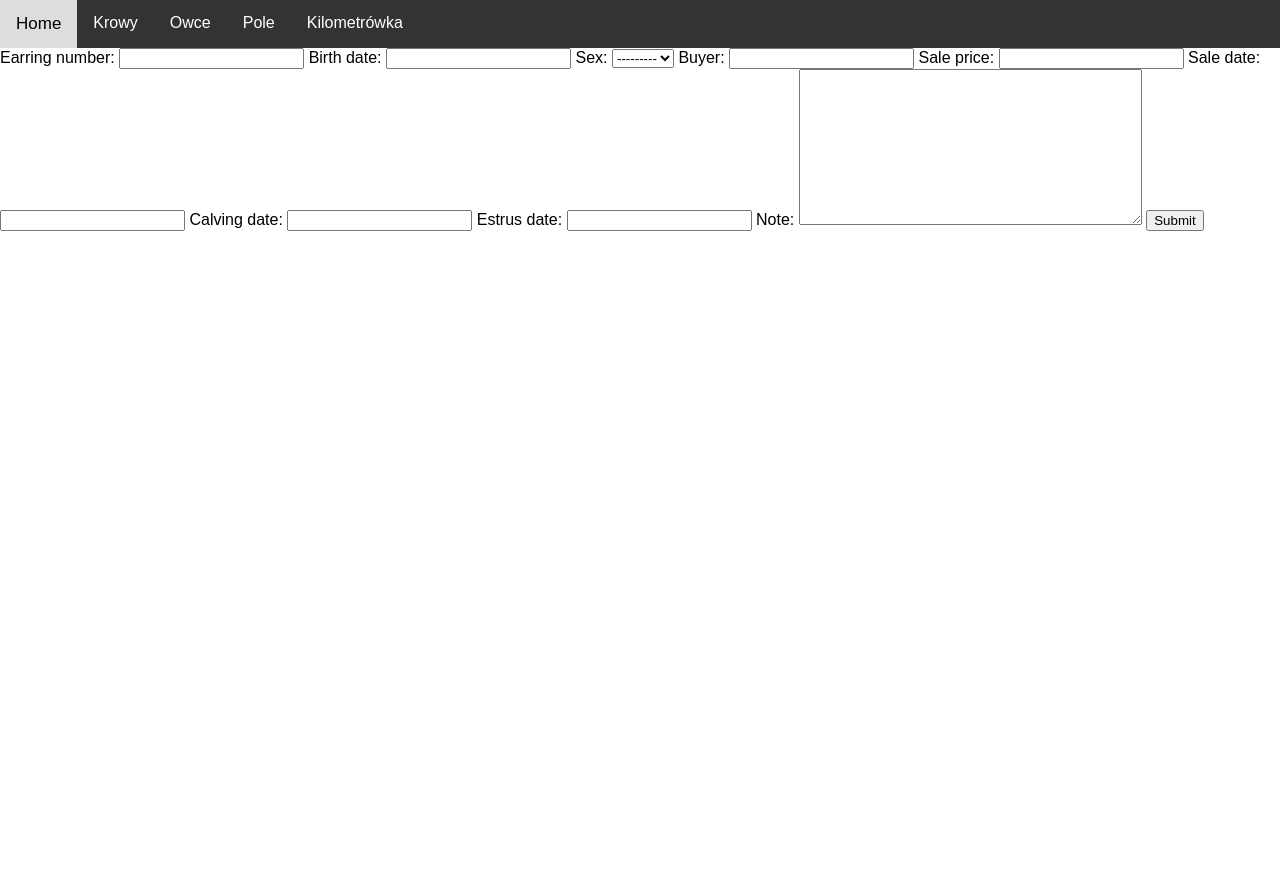
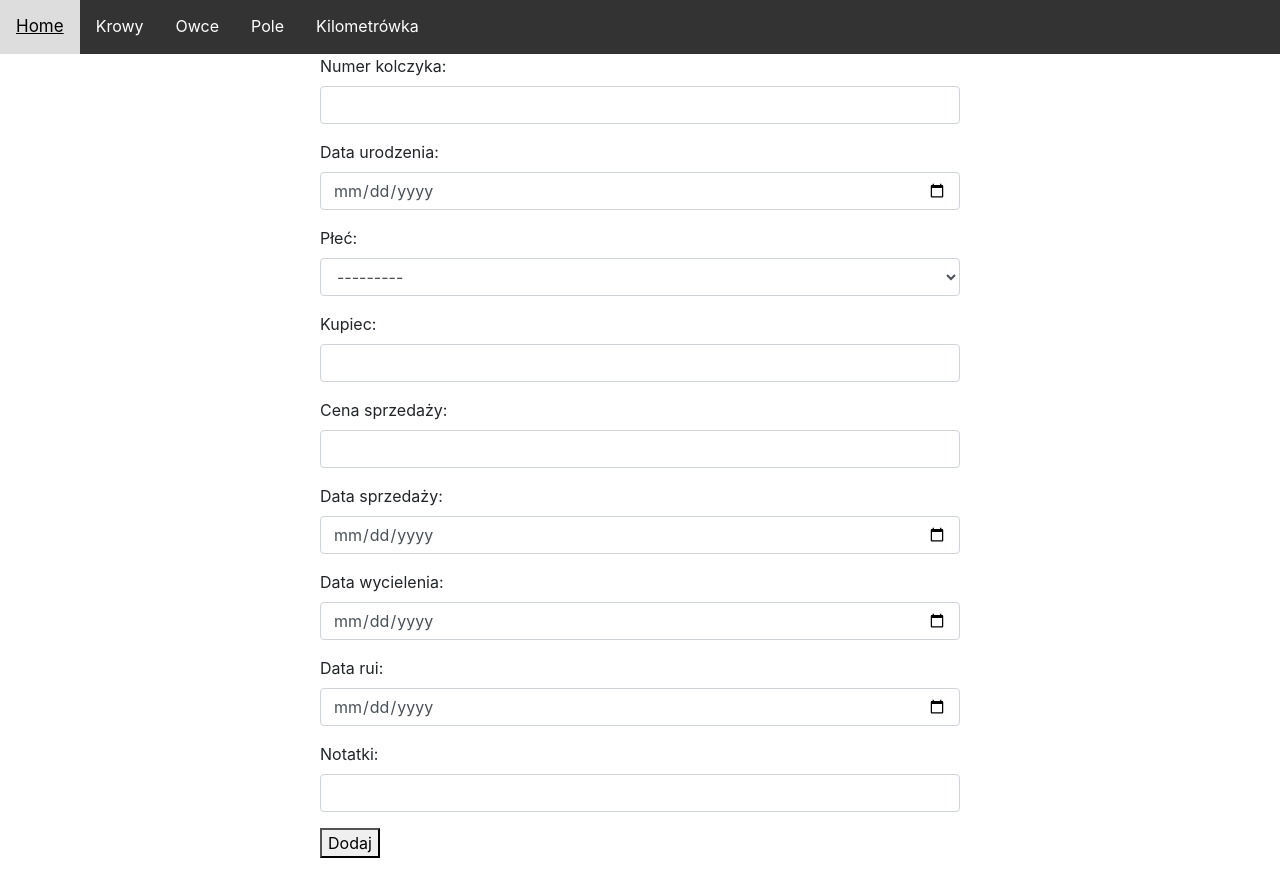
Before and after one commit to rswierc/AgroProject, a Django app: page /cow/create/ in a window 1280 px wide. Before the commit the page ends 231 px from the top, so only its background shows below. Run offline with Django 4.2, Linux system fonts and the light colour scheme.

Commit message:
Applied: edited forms with bootstrap, date input

```diff
--- a/Cows/forms.py
+++ b/Cows/forms.py
@@ -6,7 +6,35 @@
         model = Cow
         fields = '__all__'
         widgets = {
-            'birth_date': forms.DateInput()
+            'earring_number' : forms.TextInput(attrs={'class': 'form-control'}),
+            'birth_date': forms.DateInput(format=('%Y-%m-%d'),
+                 attrs={'class': 'form-control',
+                    'type': 'date'}),
+            'sex' : forms.Select(attrs={'class': 'form-control'}),
+            'buyer' : forms.TextInput(attrs={'class': 'form-control'}),
+            'sale_price' : forms.NumberInput(attrs={'class': 'form-control'}),
+            'sale_date' : forms.DateInput(format=('%Y-%m-%d'),
+                 attrs={'class': 'form-control',
+                'type': 'date'}),
+            'calving_date' : forms.DateInput(format=('%Y-%m-%d'),
+                 attrs={'class': 'form-control',
+                'type': 'date'}),
+            'estrus_date' : forms.DateInput(format=('%Y-%m-%d'),
+                 attrs={'class': 'form-control',
+                'type': 'date'}),
+            'note' : forms.TextInput(attrs={'class': 'form-control'}),
+        }
+
+        labels = {
+            'earring_number' : "Numer kolczyka",
+            'birth_date': "Data urodzenia",
+            'sex' : "Płeć",
+            'buyer' : "Kupiec",
+            'sale_price' : "Cena sprzedaży",
+            'sale_date' : "Data sprzedaży",
+            'calving_date' : "Data wycielenia",
+            'estrus_date' : "Data rui",
+            'note' : "Notatki",
         }
 
 class CowNote(forms.ModelForm):
--- a/Cows/templates/Cows/create.html
+++ b/Cows/templates/Cows/create.html
@@ -1,8 +1,10 @@
 {% extends 'MainPage/main.html' %}
 {% block content %}
-    <form method="post">
-        {{ form }}
-        {% csrf_token %}
-        <button type="submit">Create</button>
-    </form>
+<div class="d-flex justify-content-center">
+<form method="post" class="form-group w-50">
+    {% csrf_token %}
+    {{ form.as_p}}
+    <button type="submit">Dodaj</button>
+</form>
+</div>
 {% endblock %}
--- a/Cows/templates/Cows/order_form.html
+++ /dev/null
@@ -1,10 +0,0 @@
-{% extends 'MainPage/main.html' %}
-{% load static %}
-
-{% block content %}
-<form action="" method='POST'>
-    {% csrf_token %}
-    {{form}}
-    <input type="submit" name="Submit">
-</form>
-{% endblock content %}
--- a/Cows/views.py
+++ b/Cows/views.py
@@ -11,7 +11,6 @@
     }
     return render(request, 'Cows/table.html', context)
 
-
 # creating cow
 def createCow(request):
     if request.method == 'POST':
@@ -23,7 +22,7 @@
         form = CowForm()
 
     context = {"form": form}
-    return render(request, "Cows/order_form.html", context)
+    return render(request, "Cows/create.html", context)
 
 # note cow
 def noteCow(request, pk):
--- a/DjangoProject/settings.py
+++ b/DjangoProject/settings.py
@@ -34,6 +34,7 @@
     'Sheep',
     'MainPage',
     'Cows',
+    'crispy_forms',
     'django.contrib.admin',
     'django.contrib.auth',
     'django.contrib.contenttypes',
@@ -41,6 +42,8 @@
     'django.contrib.messages',
     'django.contrib.staticfiles',
 ]
+
+CRISPY_TEMPLATE_PACK = 'bootstrap4'
 
 MIDDLEWARE = [
     'django.middleware.security.SecurityMiddleware',
--- a/MainPage/templates/MainPage/main.html
+++ b/MainPage/templates/MainPage/main.html
@@ -7,7 +7,7 @@
     <link rel="stylesheet" href="{% static 'formating.css' %}">
     <link rel="stylesheet" href="{% static 'home.css' %}">
     <link rel="stylesheet" href="{% static 'sortsearch.css' %}">
-
+    <link rel="stylesheet" href="https://cdn.jsdelivr.net/npm/bootstrap@4.3.1/dist/css/bootstrap.min.css" integrity="sha384-ggOyR0iXCbMQv3Xipma34MD+dH/1fQ784/j6cY/iJTQUOhcWr7x9JvoRxT2MZw1T" crossorigin="anonymous">
 </head>
 
 <body>
```
Also changed, not shown: db.sqlite3.
